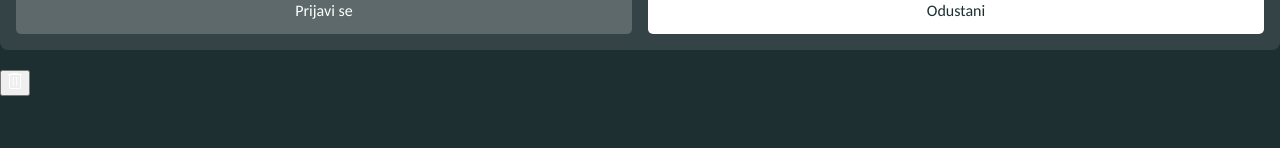
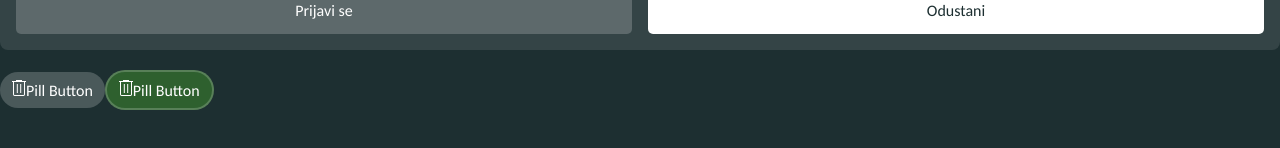
Before and after one commit to lovretomic/peta-kviz-app, a React (Vite) app: page /test in a window 1280 px wide. Shown: the part 422-570 px from the top of the page. Built offline with nearby package versions, Linux system fonts and the light colour scheme.

Commit message:
formed into pill button, added primary and captain variant

```diff
--- a/src/components/PillButton/PillButton.module.scss
+++ b/src/components/PillButton/PillButton.module.scss
@@ -1,10 +1,32 @@
-.pillbutton {
-  border-radius: 50px;
-  padding: 10px 20px;
-  border: none;
-  background-color: #007bff;
-  color: white;
+.pillButton {
+  border-radius: 32px;
+  padding: 8px 12px;
+  gap: 8px;
   cursor: pointer;
   font-size: 16px;
-  transition: background-color 0.3s ease;
+  transition: 0.3s ease;
 }
+
+.primary {
+  background-color: rgba(255, 255, 255, 0.2);
+  color: white;
+  border: none;
+}
+.primary:hover:enabled {
+  background-color: rgba(255, 255, 255, 0.3);
+}
+.primary:active:enabled {
+  background-color: rgba(255, 255, 255, 0.4);
+}
+
+.captain {
+  border: 2px solid rgba(white, 0.2);
+  background-color: rgba(#52c42b54, 0.33);
+  color: white;
+}
+.captain:hover:enabled {
+  background-color: rgba(#52c42b54, 0.5);
+}
+.captain:active:enabled {
+  background-color: rgba(#52c42b54, 0.7);
+}
--- a/src/components/PillButton/PillButton.tsx
+++ b/src/components/PillButton/PillButton.tsx
@@ -3,7 +3,7 @@ import clsx from "clsx";
 
 type PillButtonProps = {
   children?: React.ReactNode;
-  variant?: "primary" | "captian";
+  variant?: "primary" | "captain";
   icon?: string;
 } & React.ButtonHTMLAttributes<HTMLButtonElement>;
 
@@ -18,13 +18,13 @@ const PillButton: React.FC<PillButtonProps> = ({
     <button
       className={clsx(c.pillButton, className, {
         [c.primary]: variant === "primary",
-        [c.captian]: variant === "captian",
+        [c.captain]: variant === "captain",
       })}
       {...handlers}
     >
       <div className={c.content}>
+        {icon ? <img className={c.icon} src={icon} alt="" /> : null}
         {children ? <span>{children}</span> : null}
-        {icon ? <img className={c.icon} src={icon} alt="" /> : null}
       </div>
     </button>
   );
--- a/src/pages/TestPage/TestPage.tsx
+++ b/src/pages/TestPage/TestPage.tsx
@@ -31,7 +31,12 @@ const TestPage = () => {
         />
       </div>
       <div>
-        <PillButton variant="primary" icon={trashIcon} />
+        <PillButton variant="primary" icon={trashIcon}>
+          Pill Button
+        </PillButton>
+        <PillButton variant="captain" icon={trashIcon}>
+          Pill Button
+        </PillButton>
       </div>
     </div>
   );
```
